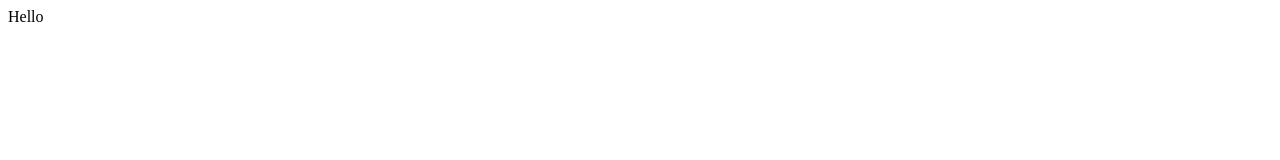
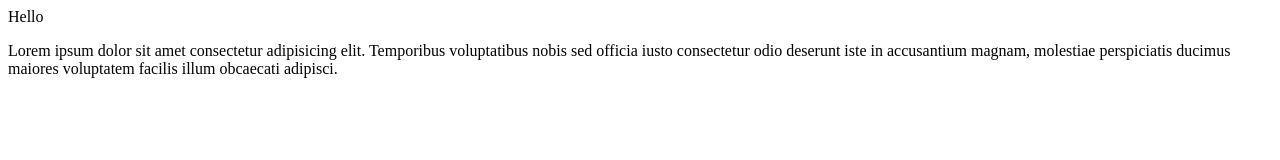
Before and after one commit to Durgeshhirani/learn-git, a plain HTML site: page index.html in a window 1280 px wide. Drawn offline with Linux system fonts and the light colour scheme.

Commit message:
added para in index

```diff
--- a/index.html
+++ b/index.html
@@ -9,6 +9,9 @@
 
 <body>
     Hello
+    <p>Lorem ipsum dolor sit amet consectetur adipisicing elit. Temporibus voluptatibus nobis sed officia iusto
+        consectetur odio deserunt iste in accusantium magnam, molestiae perspiciatis ducimus maiores voluptatem facilis
+        illum obcaecati adipisci.</p>
 </body>
 
 </html>
```
